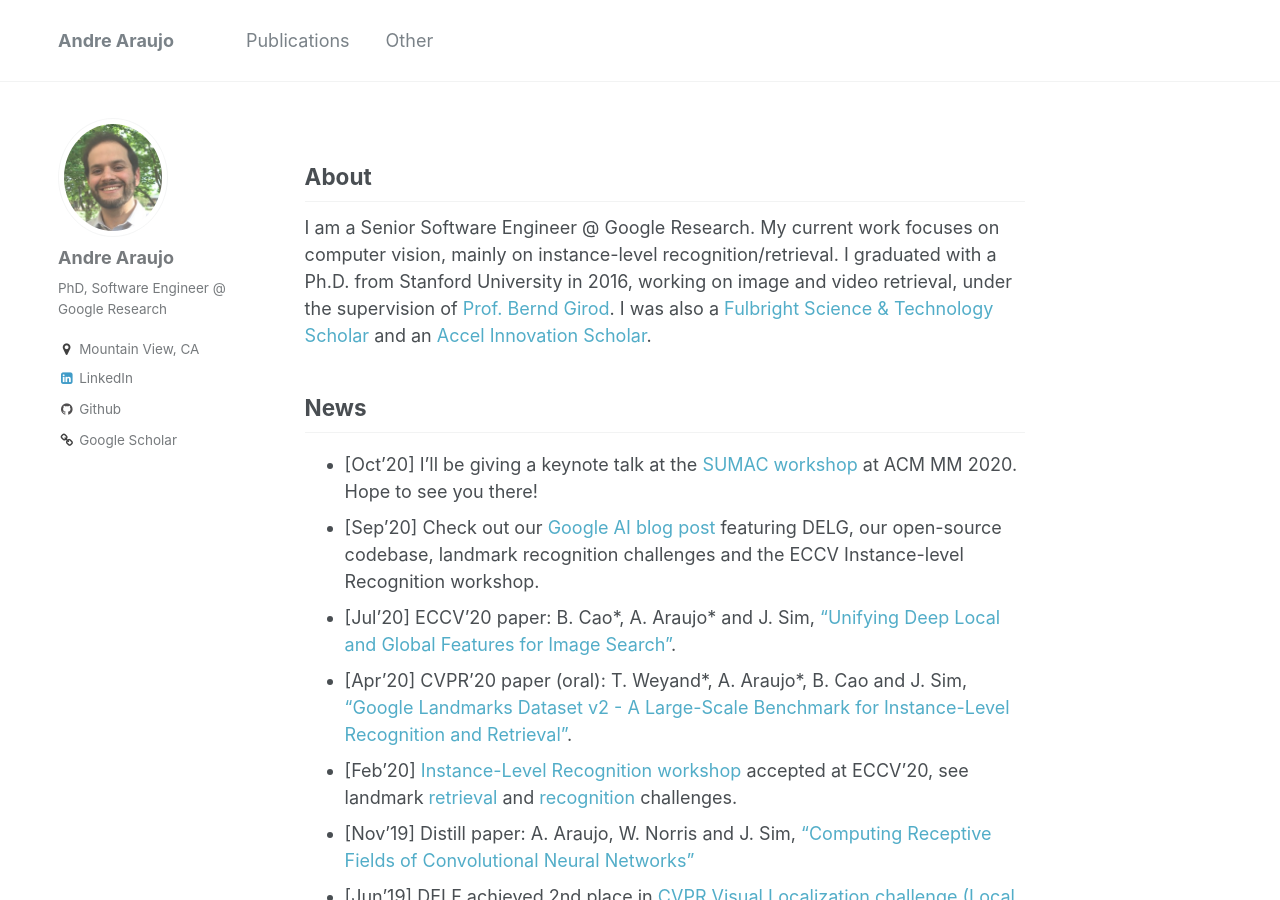
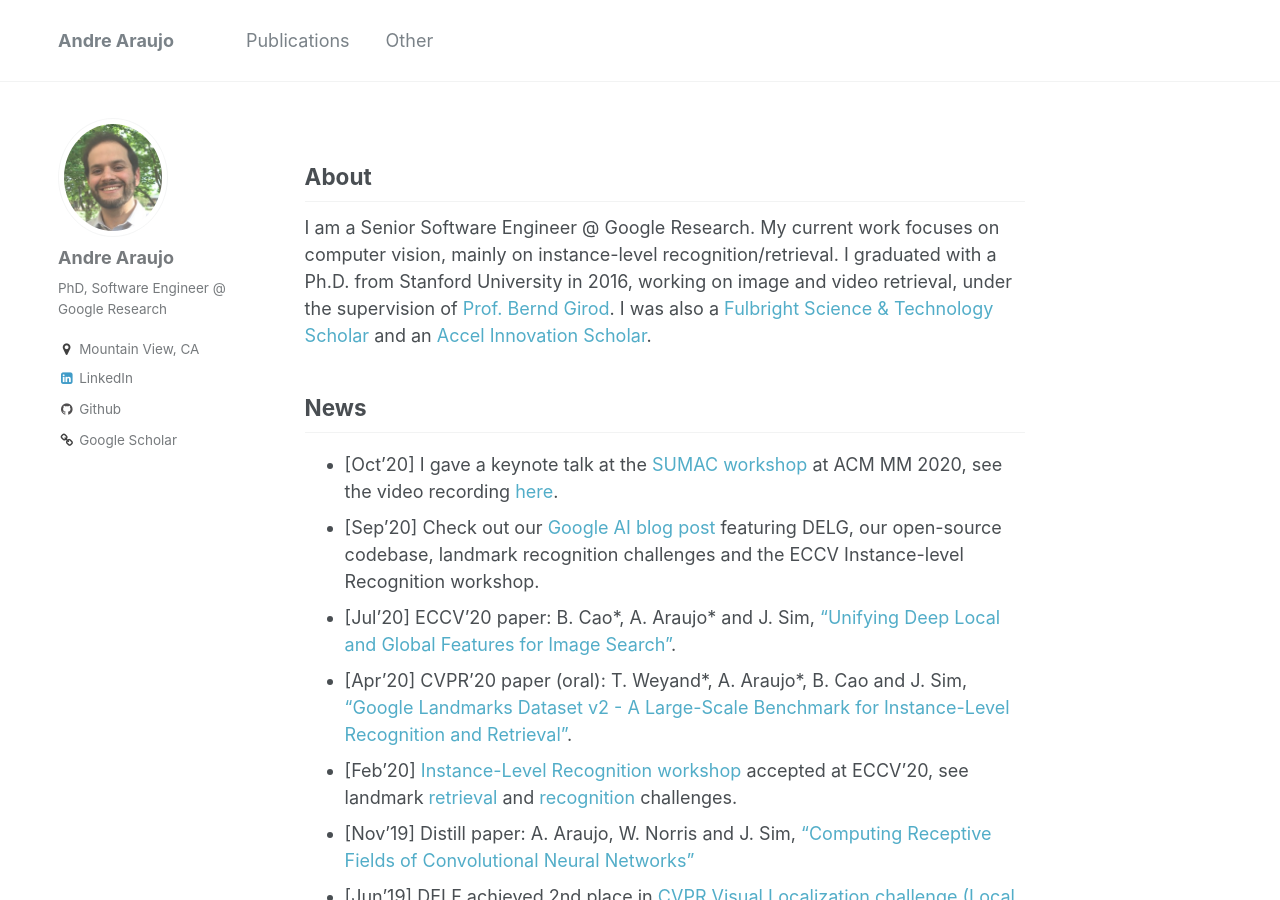
Before and after one commit to andrefaraujo/andrefaraujo.github.io, a Jekyll site: the page built from _pages/about.md, in a window 1280 px wide and 900 px high. Built offline with Jekyll 4.4.1, drawn with Linux system fonts in a browser that asks for light colours.

Commit message:
Adding SUMAC recording link

```diff
--- a/_pages/about.md
+++ b/_pages/about.md
@@ -18,7 +18,7 @@ I was also a [Fulbright Science & Technology Scholar](http://fulbrightscienceand
 
 ## News
 
-* [Oct'20] I'll be giving a keynote talk at the [SUMAC workshop](https://sumac2020.ec-lyon.fr/) at ACM MM 2020. Hope to see you there!
+* [Oct'20] I gave a keynote talk at the [SUMAC workshop](https://sumac2020.ec-lyon.fr/) at ACM MM 2020, see the video recording [here](https://www.youtube.com/watch?v=9OLUCnbK9Ms).
 * [Sep'20] Check out our [Google AI blog post](https://ai.googleblog.com/2020/09/advancing-instance-level-recognition.html) featuring DELG, our open-source codebase, landmark recognition challenges and the ECCV Instance-level Recognition workshop.
 * [Jul'20] ECCV'20 paper: B. Cao\*, A. Araujo\* and J. Sim, ["Unifying Deep Local and Global Features for Image Search"](https://arxiv.org/abs/2001.05027).
 * [Apr'20] CVPR'20 paper (oral): T. Weyand\*, A. Araujo\*, B. Cao and J. Sim, ["Google Landmarks Dataset v2 - A Large-Scale Benchmark for Instance-Level Recognition and Retrieval"](https://arxiv.org/abs/2004.01804).
```
